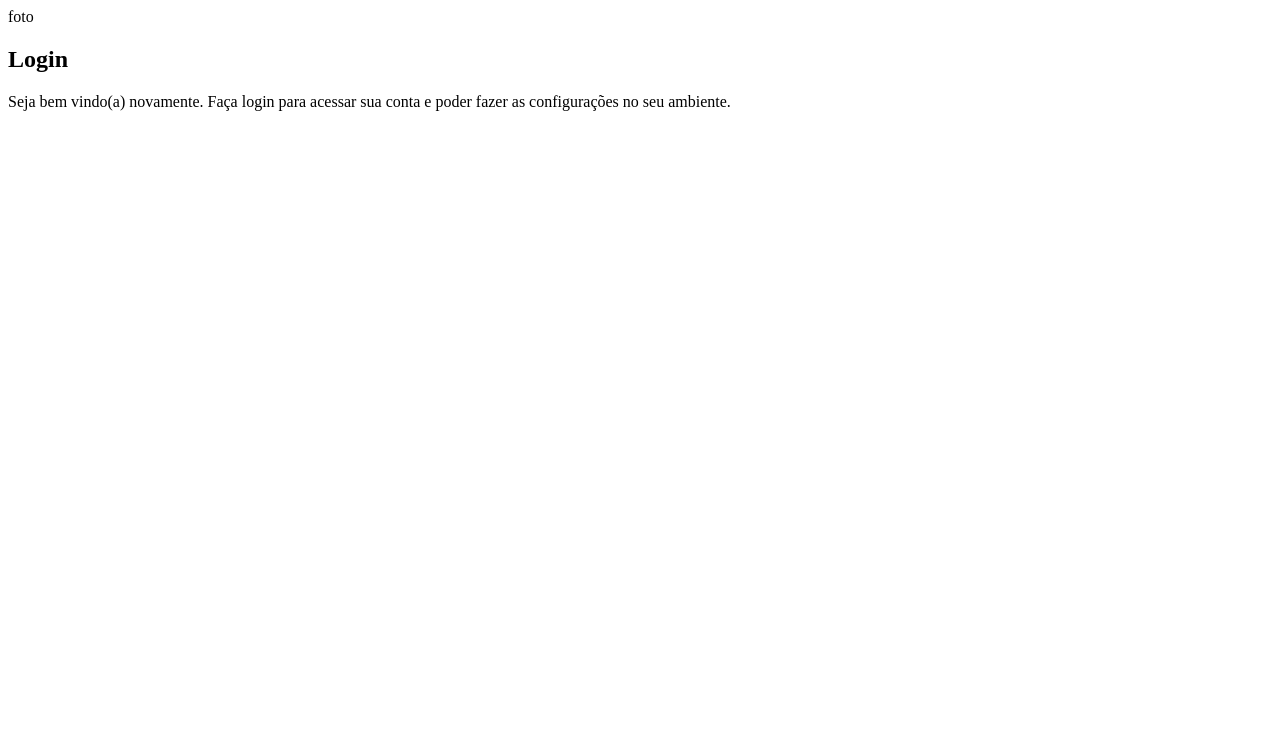
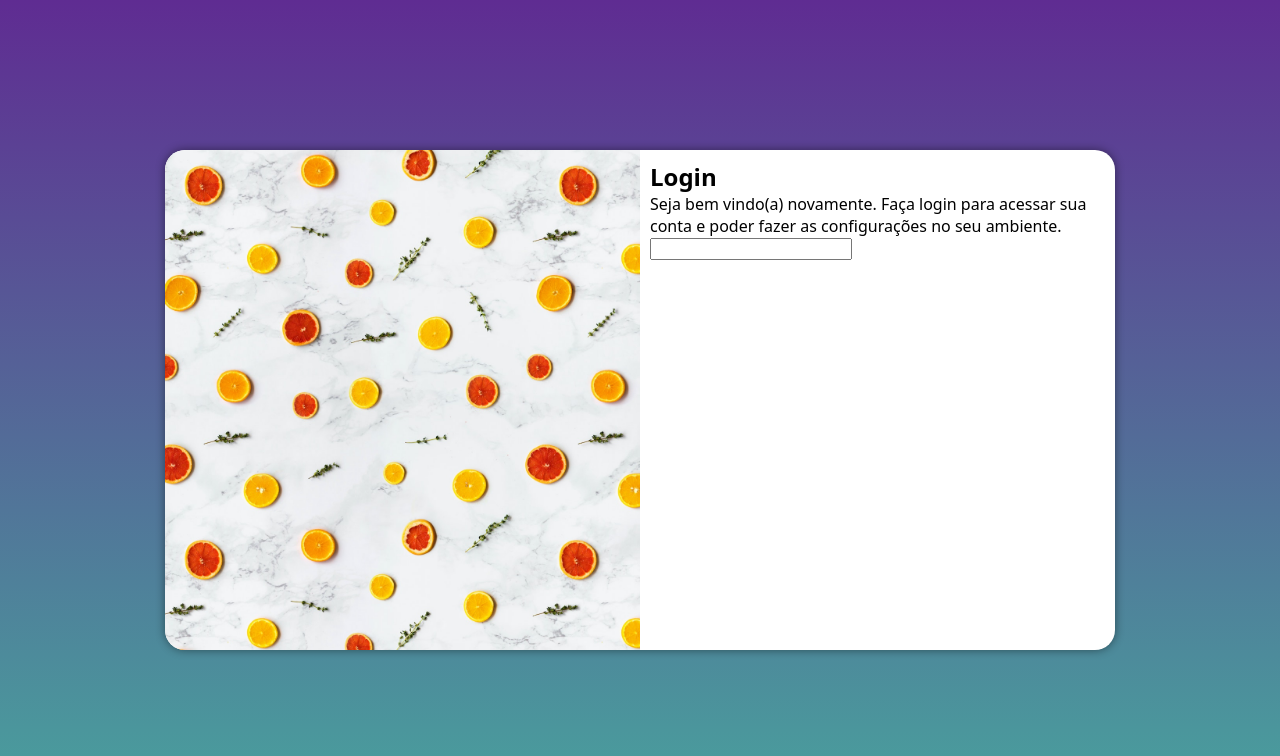
Before and after one commit to Jonatinho/projeto-login, a plain HTML site: page index.html in a window 1280 px wide. Drawn offline with Linux system fonts and the light colour scheme.

Commit message:
mq para outras telas

```diff
--- /dev/null
+++ b/estilos/media-query.css
@@ -0,0 +1,39 @@
+@charset "UTF-8";
+
+@media screen and (min-width: 768px) and (max-width: 992px) {
+    body {
+        background-image: linear-gradient(to top, #49a09d, #5f2c92);
+    }
+    section#login {
+        width: 80vw;
+
+    }
+    section#login > div#imagem {
+        float: left;
+        width: 30%;
+        height: 100%;
+    }
+    section#login > div#formulario {
+        float: right;
+        width: 70%;
+    }
+}
+
+@media screen and (min-width: 992px) {
+    body {
+        background-image: linear-gradient(to top, #49a09d, #5f2c92);
+    }
+    section#login {
+        width: 950px;
+
+    }
+    section#login > div#imagem {
+        float: left;
+        width: 50%;
+        height: 100%;
+    }
+    section#login > div#formulario {
+        float: right;
+        width: 50%;
+    }
+}
--- a/estilos/style.css
+++ b/estilos/style.css
@@ -1 +1,55 @@
 @charset "UTF-8";
+
+/*
+    Paleta de cores
+    Verde: #49a09d
+    Lilas: #5f2c82
+*/
+
+* {
+    font-family: system-ui, -apple-system, BlinkMacSystemFont, 'Segoe UI', Roboto, Oxygen, Ubuntu, Cantarell, 'Open Sans', 'Helvetica Neue', sans-serif;
+    padding: 0px;
+    margin: 0px;
+    box-sizing: border-box;
+}
+
+body, html {
+    background-color: #5f2c82;
+    height: 100vh;
+    width: 100vw;
+}
+
+main {
+    position: relative;
+    height: 100vh;
+    width: 100vw;
+}
+
+section#login {
+    position: absolute;
+    top: 50%;
+    left: 50%;
+    transform: translate(-50%, -50%);
+    overflow: hidden;
+
+    background-color: white;
+    width: 250px;
+    height: 500px;
+    border-radius: 20px;
+    box-shadow: 0px 0px 10px rgba(0, 0, 0, 0.459);
+
+    transition: width .3s, heigth .3s;
+    transition-timing-function: ease;
+}
+
+section#login > div#imagem {
+    display: block;
+    background: url(../imagens/imgfundo.jpg) no-repeat;
+    background-size: cover;
+    height: 200px;
+}
+
+section#login > div#formulario {
+    display: block;
+    padding: 10px;
+}
--- a/index.html
+++ b/index.html
@@ -6,17 +6,20 @@
     <meta name="viewport" content="width=device-width, initial-scale=1.0">
     <title>Login</title>
     <link rel="stylesheet" href="estilos/style.css">
+    <link rel="stylesheet" href="estilos/media-query.css">
 </head>
 <body>
     <main>
         <section id="login">
             <div id="imagem">
-                foto
+
             </div>
             <div id="formulario">
                 <h1>Login</h1>
                 <p>Seja bem vindo(a) novamente. Faça login para acessar sua conta e poder fazer as configurações no seu ambiente.</p>
-                <form action="login.php" method="post"></form>
+                <form action="login.php" method="post">
+                    <input type="email" name="" id="">
+                </form>
             </div>
         </section>
     </main>
```
